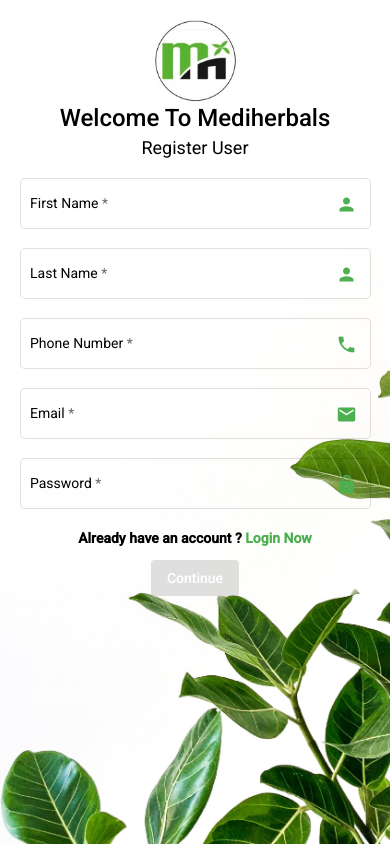
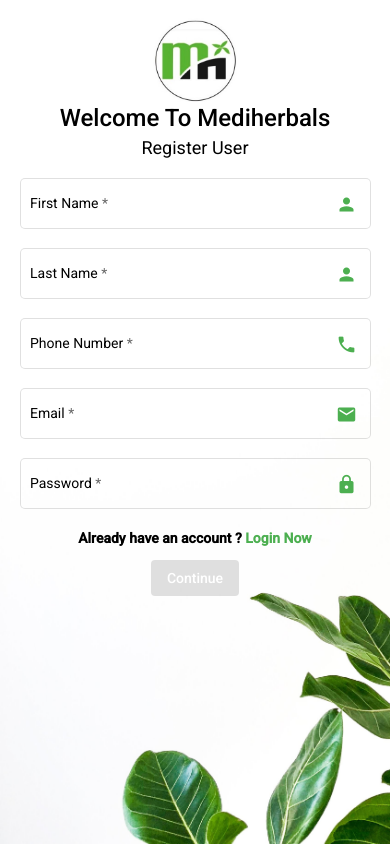
Before and after one commit to newvishal/mediherbal-user, an Angular app: page / in a window 390 px wide. Built offline with nearby package versions, Linux system fonts and the light colour scheme.

Commit message:
feat(auth) : update auth scrolling

```diff
--- a/src/app/auth/Pages/forgot-passwword/forgot-passwword.component.scss
+++ b/src/app/auth/Pages/forgot-passwword/forgot-passwword.component.scss
@@ -3,6 +3,17 @@
   width: 100%;
   background-image: url("/assets/Images/Login/Login2.jpg");
   background-size: cover;
+  overflow-y: scroll;
+}
+/* Hide scrollbar for Chrome, Safari and Opera */
+.outer-div::-webkit-scrollbar {
+  display: none;
+}
+
+/* Hide scrollbar for IE, Edge and Firefox */
+.outer-div {
+  -ms-overflow-style: none; /* IE and Edge */
+  scrollbar-width: none; /* Firefox */
 }
 a {
   text-decoration: none;
--- a/src/app/auth/Pages/login/login.component.scss
+++ b/src/app/auth/Pages/login/login.component.scss
@@ -3,6 +3,17 @@
   width: 100%;
   background-image: url("/assets/Images/Login/Login2.jpg");
   background-size: cover;
+  overflow-y: scroll;
+}
+/* Hide scrollbar for Chrome, Safari and Opera */
+.outer-div::-webkit-scrollbar {
+  display: none;
+}
+
+/* Hide scrollbar for IE, Edge and Firefox */
+.outer-div {
+  -ms-overflow-style: none; /* IE and Edge */
+  scrollbar-width: none; /* Firefox */
 }
 a {
   text-decoration: none;
--- a/src/app/auth/Pages/signup/signup.component.scss
+++ b/src/app/auth/Pages/signup/signup.component.scss
@@ -4,6 +4,16 @@
   background-image: url("/assets/Images/Login/Login2.jpg");
   background-size: cover;
   overflow-y: scroll;
+}
+/* Hide scrollbar for Chrome, Safari and Opera */
+.outer-div::-webkit-scrollbar {
+  display: none;
+}
+
+/* Hide scrollbar for IE, Edge and Firefox */
+.outer-div {
+  -ms-overflow-style: none; /* IE and Edge */
+  scrollbar-width: none; /* Firefox */
 }
 a {
   text-decoration: none;
@@ -97,7 +107,7 @@
 @media only screen and (max-width: 600px) {
   .outer-div {
     background-image: url("/assets/Images/Login/Login1.jpg");
-    background-position: center;
+    background-position: unset;
   }
   .inner-div {
     width: 100%;
```
